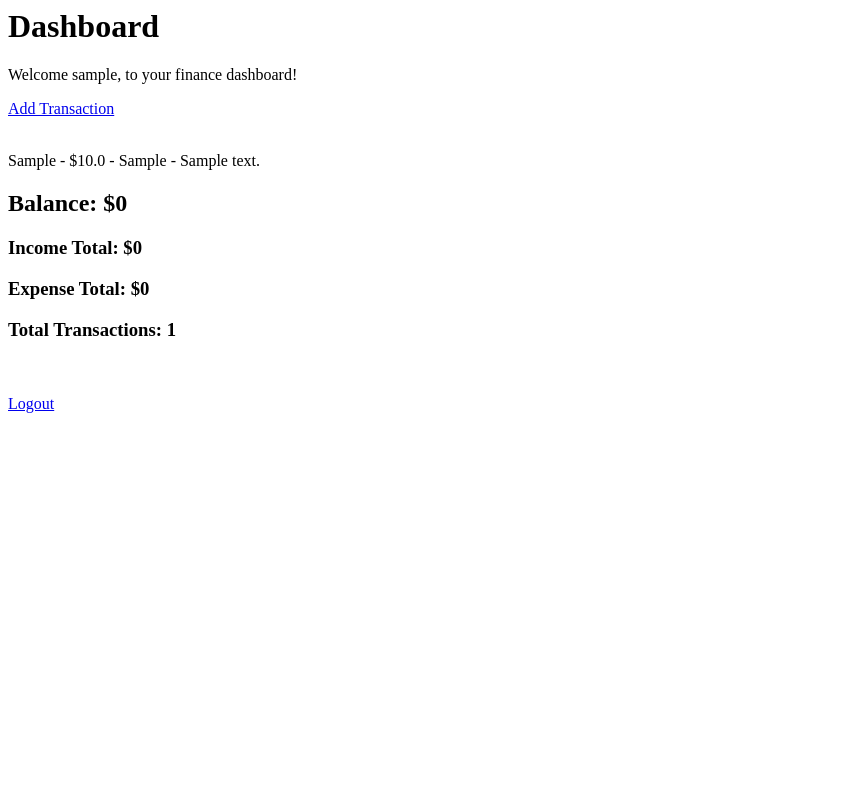
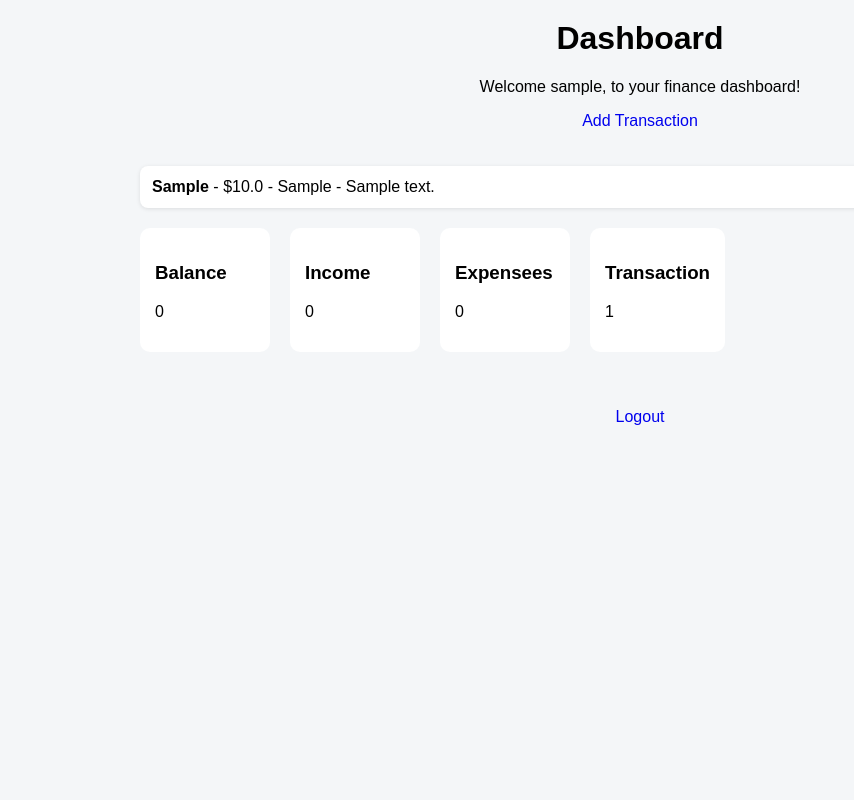
Before and after one commit to bAbhi2040/finance-tracker, a Flask app: page /dashboard in a window 1280 px wide. Shown: the whole page, without its empty margins (0-854 px from the left). Run offline with Flask 3, Linux system fonts and the light colour scheme; the visitor is signed in with stand-in values (Sample User, id 1); tables that the repository leaves empty hold one stand-in row (values such as "Sample post").

Commit message:
added a style.css file and encorporated it into all subsequest html files to improve the style, layout, and display of the app

```diff
--- /dev/null
+++ b/static/style.css
@@ -0,0 +1,71 @@
+body {
+    font-family: Arial, sans-serif;
+    background-color: #f4f6f8;
+    max-width: 1000px;
+    margin: auto;
+    padding: 20px;
+}
+
+h1 {
+    text-align: center;
+}
+
+.container {
+    text-align: center;
+}
+
+.section {
+    text-align: center;
+}
+
+button {
+    padding: 10px 15px;
+    font-size: 16px;
+    cursor: pointer;
+}
+
+a {
+    text-decoration: none;
+}
+
+.stats {
+    display: flex;
+    gap: 20px;
+    flex-wrap: wrap;
+    margin-top: 20px;
+    margin-bottom: 20px;
+}
+
+.card {
+    background-color: white;
+    border-radius: 10px;
+    padding: 15px;
+    min-width: 100px;
+    box-shadow: 0px 2px 6px rgba(0,0,0,0,1);
+}
+
+.transaction {
+    background-color: white;
+    padding: 12px;
+    margin-bottom: 10px;
+    border-radius: 8px;
+    box-shadow: 0px 1px 4px rgba(0,0,0,0.1);
+}
+
+.error {
+    color: red;
+}
+
+input,
+select {
+    padding: 8px;
+    width: 250px;
+}
+
+form {
+    background-color: white;
+    padding: 20px;
+    border-radius: 10px;
+    display: inline-block;
+    box-shadow: 0px 2px 6px rgba(0,0,0,0,1);
+}
--- a/templates/dashboard.html
+++ b/templates/dashboard.html
@@ -1,34 +1,79 @@
+<head>
+    <title>Personal Finance App</title>
+
+    <link
+        rel="stylesheet"
+        href="{{ url_for('static', filename='style.css') }}"
+    >
+</head>
+
+<div class="container">
+
     <h1>Dashboard</h1>
 
     <p>Welcome {{ user.username }}, to your finance dashboard!</p>
+
+</div>
+
+<div class="section">
 
     <a href="/add_transaction">
         Add Transaction
     </a>
 
+</div>
+
 <br><br>
 
 {% for transaction in transactions %}
 
-    <p>
-        {{ transaction.transaction_type }}
+    <div class="transaction">
+
+        <strong>{{ transaction.transaction_type }}</strong>
+
         -
         ${{ transaction.amount }}
+
         -
         {{ transaction.category }}
+
         -
         {{ transaction.description }}
-    </p>
+
+    </div>
 
 {% endfor %}
 
-<h2>Balance: ${{ balance }}</h2>
-<h3>Income Total: ${{ income_total }}</h2>
-<h3>Expense Total: ${{ expense_total }}</h2>
-<h3>Total Transactions: {{ transaction_count }}</h3>
+<div class="stats">
+
+    <div class="card">
+        <h3>Balance</h3>
+        <p>{{ balance }}</p>
+    </div>
+
+    <div class="card">
+        <h3>Income</h3>
+        <p>{{ income_total }}</p>
+    </div>
+
+    <div class="card">
+        <h3>Expensees</h3>
+        <p>{{ expense_total }}</p>
+    </div>
+
+    <div class="card">
+        <h3>Transaction</h3>
+        <p>{{ transaction_count }}</p>
+    </div>
+
+</div>
 
 <br><br>
+
+<div class="section">
 
     <a href="/logout">
         Logout
     </a>
+
+</div>
```
Also changed, not shown: templates/add_transaction.html (+11 -0 lines), templates/home.html (+12 -6 lines), templates/login.html (+10 -1 lines), templates/register.html (+9 -0 lines). Lines whose indentation alone changed are shown as unchanged.
